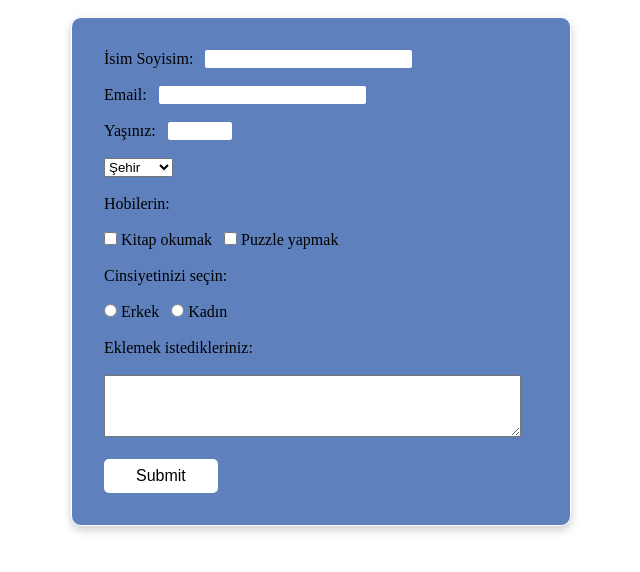
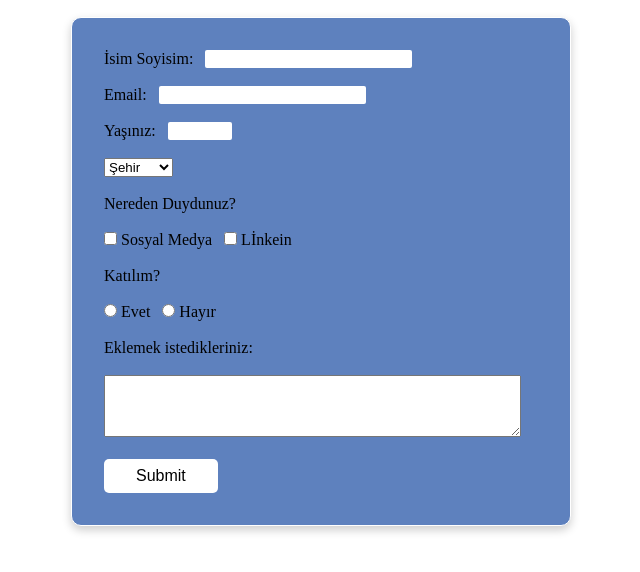
Before and after one commit to BerraDemet/patika-dev-hw, a plain HTML site: page hw6/index.html in a window 1280 px wide. Shown: the part 86-658 px from the top of the page, without its empty margins (319-959 px from the left). Drawn offline with Linux system fonts and the light colour scheme.

Commit message:
hw6 is done

```diff
--- a/hw6/index.html
+++ b/hw6/index.html
@@ -28,19 +28,19 @@
             <option>İstanbul</option>
         </select><br><br>
 
-        <p>Hobilerin:</p><br>
+        <p>Nereden Duydunuz?</p><br>
         <input type="checkbox" id="option1" name="choice" value="option1">
-        <label for="option1">Kitap okumak</label>
+        <label for="option1">Sosyal Medya</label>
 
         <input type="checkbox" id="option2" name="choice" value="option2">
-        <label for="option2">Puzzle yapmak</label><br><br>
+        <label for="option2">Lİnkein</label><br><br>
 
-        <p>Cinsiyetinizi seçin:</p><br>
-        <input type="radio" id="male" name="gender" value="male" required>
-        <label for="male">Erkek</label>
+        <p>Katılım?</p><br>
+        <input type="radio" id="yes" name="option" value="yes" required>
+        <label for="yes">Evet</label>
 
-        <input type="radio" id="female" name="gender" value="female">
-        <label for="female">Kadın</label><br><br>
+        <input type="radio" id="no" name="option" value="no">
+        <label for="no">Hayır</label><br><br>
 
         <label for="comments">Eklemek istedikleriniz:</label><br><br>
         <textarea id="comments" name="comments" rows="4" cols="50"></textarea><br><br>
--- a/hw6/style.css
+++ b/hw6/style.css
@@ -39,3 +39,8 @@
     border-radius: 2px;
     border: none;
 }
+#survey-form input:hover {
+    outline: none;
+    border-color: #ffffff;
+    background-color: rgba(255, 255, 255, 0.1);
+}
```
